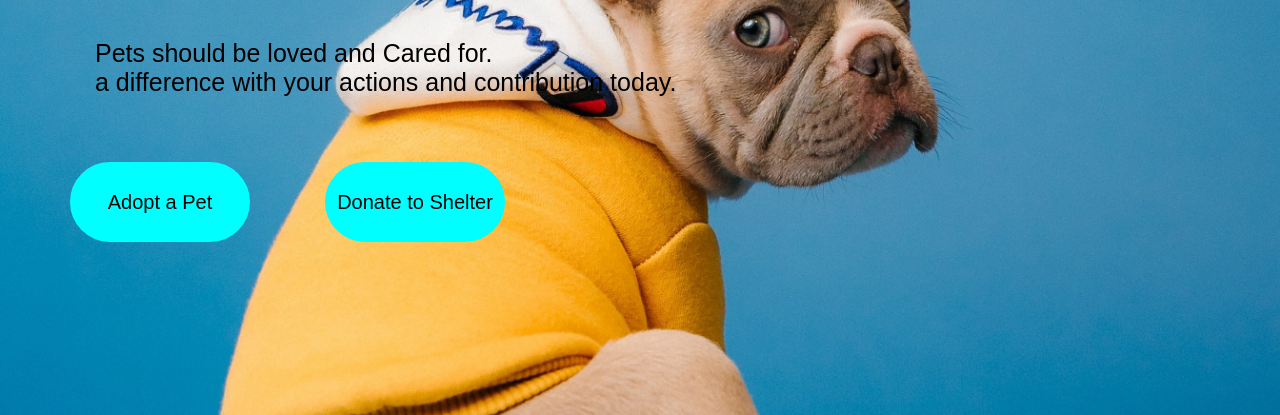
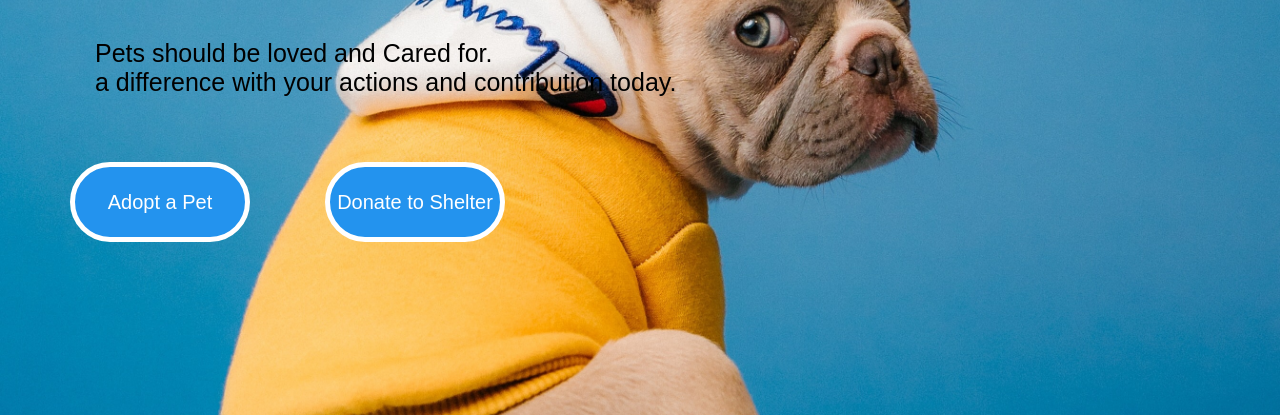
Before and after one commit to MosesOpiyo/pet_page, a plain HTML site: page index.html in a window 1280 px wide. Shown: the part 385-800 px from the top of the page. Drawn offline with Linux system fonts and the light colour scheme.

Commit message:
Added code to style.css

```diff
--- a/style.css
+++ b/style.css
@@ -68,13 +68,13 @@ button[type="button"]:hover{
 }
 .content button{
     margin: 5px;
-    color: black;
+    color: white;
     margin-left: 70px;
     padding: 8px 0;
-    border: 2px solid aqua;
+    border: 5px solid white;
     border-radius: 50px;
     height: 80px;
     width: 180px;
     font-size: 20px;
-    background:aqua;
+    background:rgb(35, 147, 238);
 }
```
